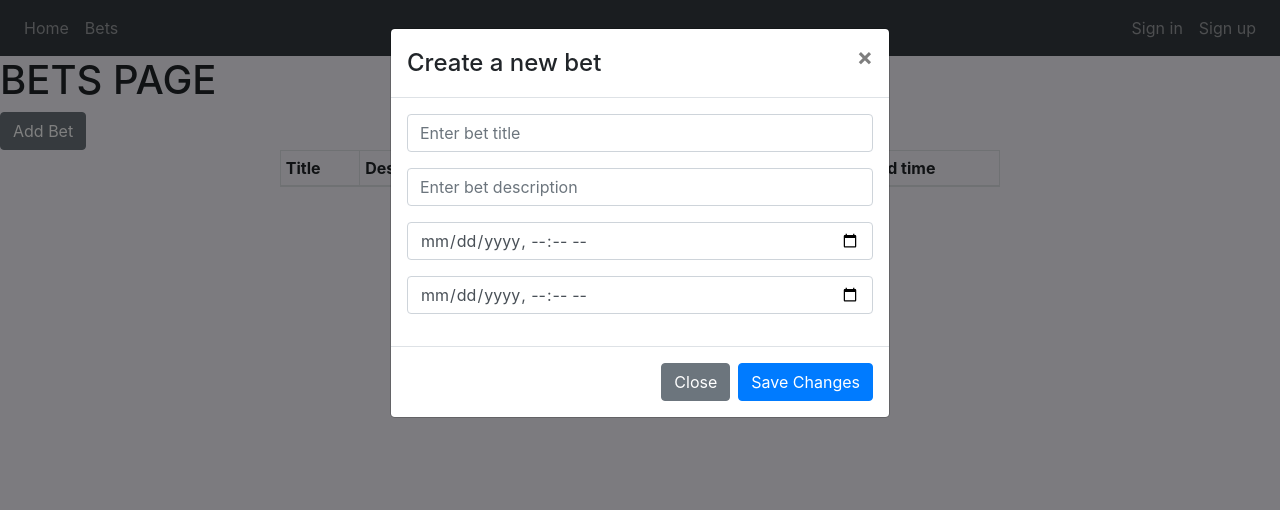
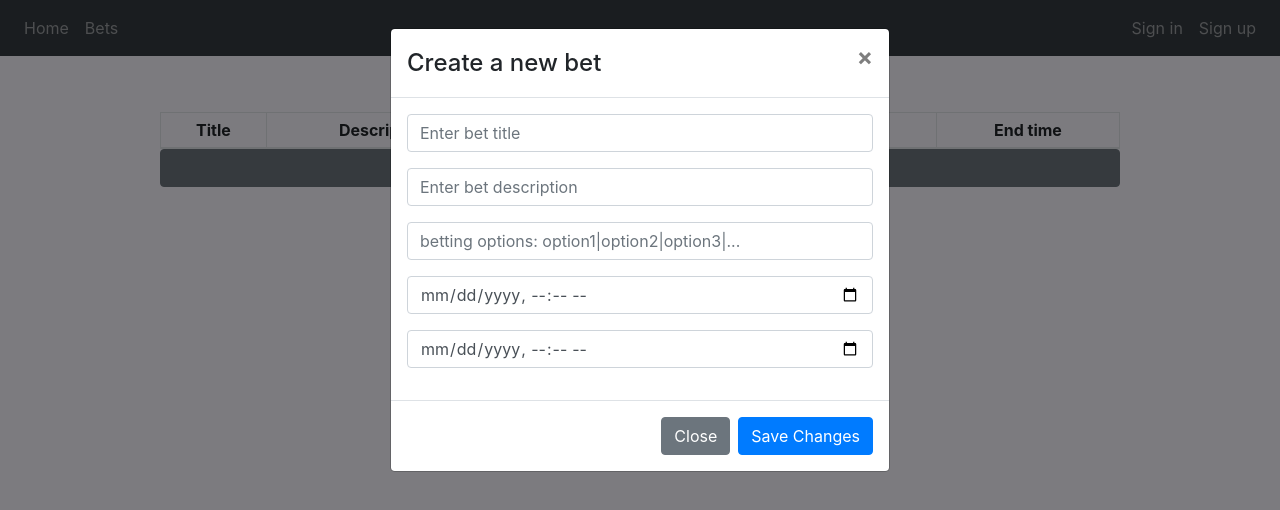
Before and after one commit to danixas/Addicted-UI, a React (Create React App) app: page /bets in a window 1280 px wide. Both pictures are taken after a click on the button "Add Bet". Shown: the top 510 px of the page. Built offline with nearby package versions, Linux system fonts and the light colour scheme.

Commit message:
improved bets, added betting options

```diff
--- a/src/pages/bets/components/betTable/index.js
+++ b/src/pages/bets/components/betTable/index.js
@@ -1,12 +1,13 @@
 import { React } from 'react';
-import { Table, Button, Dropdown } from 'react-bootstrap';
+import { Table, Dropdown } from 'react-bootstrap';
 import "./styles.scss"
 
 const BetTable = ({bets}) => {
+
     const deletebet = () => {
 
     }
-    const editBet = () => {
+    const editBet = (bet) => {
 
     }
     return(
@@ -30,14 +31,14 @@ const BetTable = ({bets}) => {
                                 <td>{bet.description}</td>
                                 <td>
                                 <Dropdown>
-                                    <Dropdown.Toggle variant="success" id="dropdown-basic">
+                                    <Dropdown.Toggle variant="secondary" id="dropdown-basic" className="dropdown color">
                                         options
                                     </Dropdown.Toggle>
 
                                     <Dropdown.Menu>
                                         {
-                                            bet.betOptions.map((option) =>(
-                                                <Dropdown.Item >{option.title}</Dropdown.Item>
+                                            bet.betOptions.map((option) => (
+                                                <Dropdown.Item >{option}</Dropdown.Item>
                                             ))
                                         }
                                     </Dropdown.Menu>
@@ -45,6 +46,8 @@ const BetTable = ({bets}) => {
                                 </td>
                                 <td>{bet.dateStart}</td>
                                 <td>{bet.dateEnd}</td>
+                                <td><a href="#" onClick={(bet) => editBet(bet)}>edit</a></td>
+
                             </tr>
                         ))
                     }
--- a/src/pages/bets/components/betTable/styles.scss
+++ b/src/pages/bets/components/betTable/styles.scss
@@ -4,5 +4,18 @@
 
 .table {
     margin: auto;
-    width: 75%;
+    width: 100%;
 }
+
+.dropdown {
+    margin: auto;
+    width: 100%;
+    background-color: rgba(122, 122, 122, 0.3);
+    border: 0px;
+    padding: 0px;
+    border-radius: 0px;
+}
+
+.dropdown:hover {
+    background-color: rgba(122, 122, 122, 0.5);
+}
--- a/src/pages/bets/index.js
+++ b/src/pages/bets/index.js
@@ -1,17 +1,19 @@
 import { React, useState } from 'react';
-import { Button, Form, Modal, Dropdown } from "react-bootstrap";
+import { Button, Form, Modal } from "react-bootstrap";
+import "./styles.scss";
 
 import Navbar from '../../components/Navbar';
 import BetTable from "./components/betTable";
 
 const Bets = () => {
     const [bets, setBets] = useState([]);
+    const [betOptions, setBetOptions] = useState([]);
     const [show, setShow] = useState(false);
     const handleShow = () => setShow(!show);
     const [bet, setBet] = useState({});
 
-    const onFormSubmit = (e) => {
-        console.log(bet);
+    const onFormSubmit = async(e) => {
+        e.preventDefault();
         setBets([
             ...bets,
             bet
@@ -21,21 +23,24 @@ const Bets = () => {
 
     const updateBet = (e) => {
         const {name, value} = e.target;
+        let newValue = value;
+        if(name === "betOptions")
+        {
+            newValue = [...betOptions, ...value.split("|")]
+        }
         setBet({
             ...bet,
-            [name]: value,
+            [name]: newValue,
         });
     };
 
     return(
         <>
         <Navbar />
-        <div>
-            <h1>BETS PAGE</h1>
+        <div className="center">
+            <h1>Active bets</h1>
         </div>
-        <Button variant="secondary" onClick={handleShow}>
-            Add Bet
-        </Button>
+
         <Modal show={show} onHide={handleShow}>
             <Modal.Header closeButton>
                 <Modal.Title>Create a new bet</Modal.Title>
@@ -55,6 +60,14 @@ const Bets = () => {
                             type="textarea"
                             name="description"
                             placeholder="Enter bet description"
+                            onChange={updateBet}
+                            required
+                        />
+                    </Form.Group>
+                    <Form.Group>
+                        <Form.Control
+                            name="betOptions"
+                            placeholder="betting options: option1|option2|option3|..."
                             onChange={updateBet}
                             required
                         />
@@ -88,8 +101,11 @@ const Bets = () => {
                 </Button>
             </Modal.Footer>
         </Modal>
-        <div>
+        <div className="center">
             <BetTable bets={bets}/>
+            <Button variant="secondary" onClick={handleShow} block>
+                Add Bet
+            </Button>
         </div>
 
         </>
--- /dev/null
+++ b/src/pages/bets/styles.scss
@@ -0,0 +1,18 @@
+.center {
+    margin: auto;
+    width: 75%;
+    text-align: center;
+}
+
+.border {
+    border: 3px solid rgb(175, 9, 180);
+}
+
+.table {
+    margin: auto;
+    width: 75%;
+}
+
+.color {
+    background-color: rgba(150, 150, 150, 0.233);
+}
```
